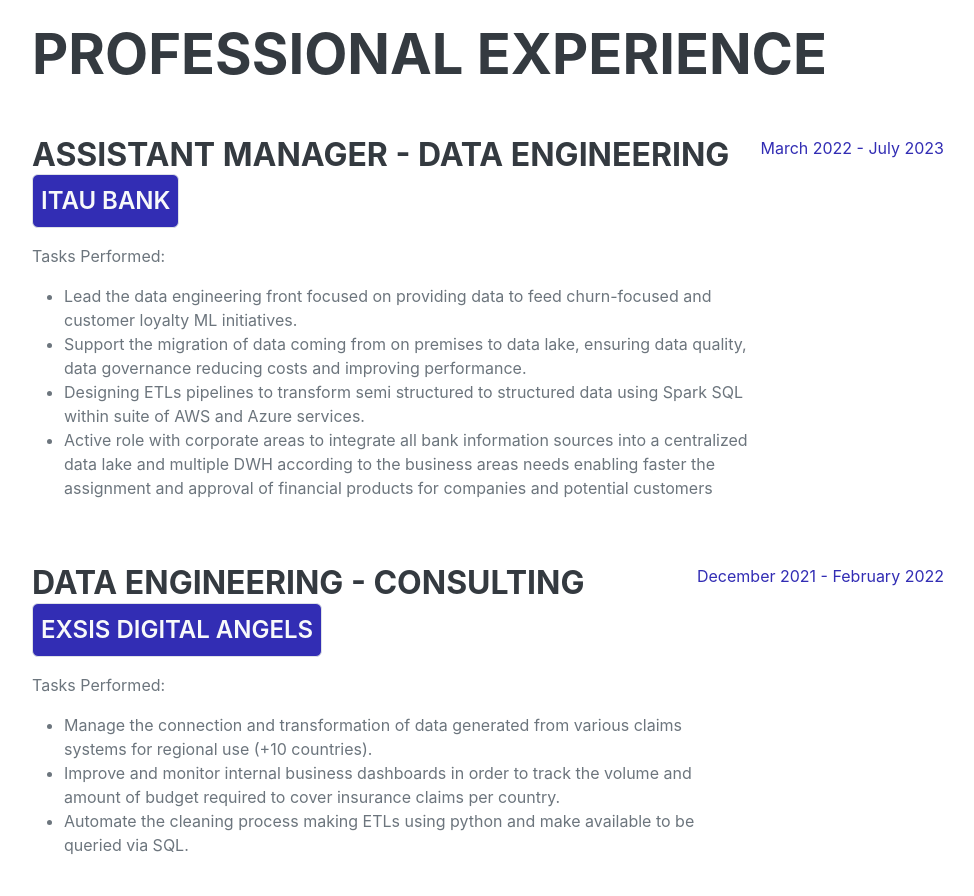
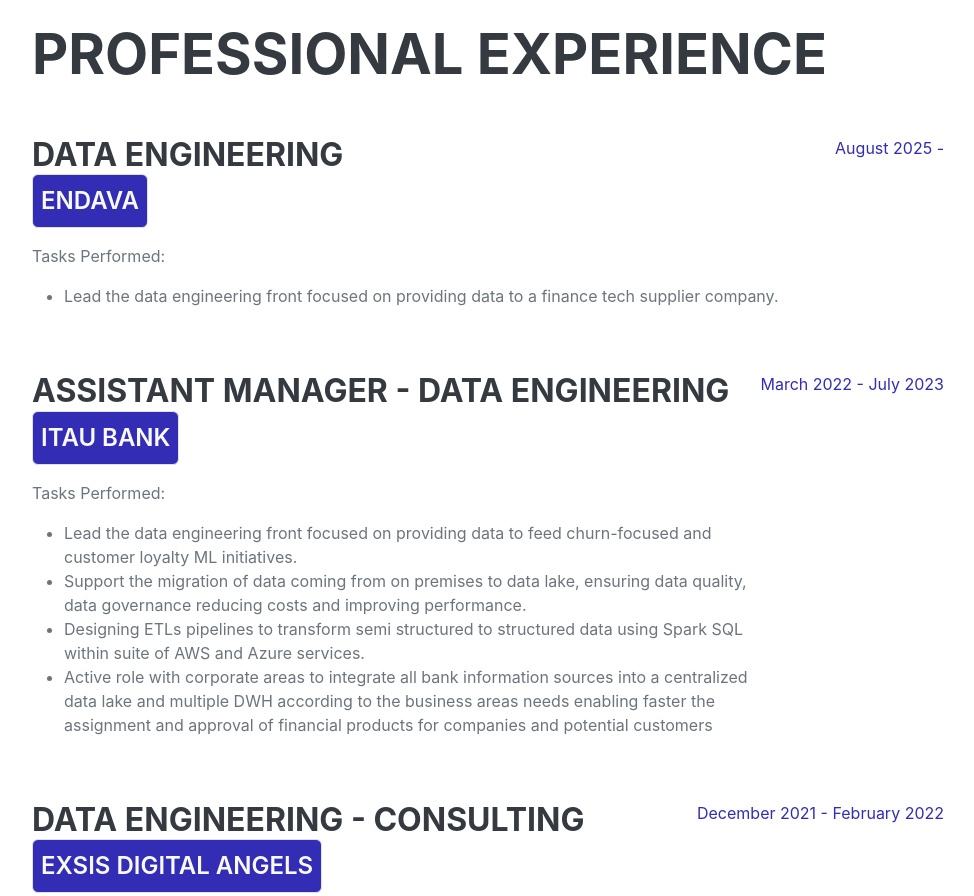
Before and after one commit to diegoecon-ai/diegoecon-ai.github.io, a plain HTML site: page index.html in a window 1280 px wide. Shown: the part 900-1796 px from the top of the page, without its empty margins (288-1262 px from the left). Drawn offline with nearby package versions, Linux system fonts and the light colour scheme; a web font is replaced by a local one.

Commit message:
new experience 2025

```diff
--- a/index.html
+++ b/index.html
@@ -72,6 +72,16 @@
                     <h2 class="mb-5">Professional Experience</h2>
                     <div class="d-flex flex-column flex-md-row justify-content-between mb-5">
                         <div class="flex-grow-1">
+                            <h3 class="mb-0">Data Engineering </h3>
+                            <a href="https://www.endava.com/"><div class="subheading mb-3 d-inline-block border p-2 rounded bg-primary text-light">Endava</div></a>
+                            <div><p>Tasks Performed:</p><ul>
+                              <li>Lead the data engineering front focused on providing data to a finance tech supplier company.</li>
+                        </ul></div>
+                        </div>
+                        <div class="flex-shrink-0"><span class="text-primary">August 2025 - </span></div>
+                    </div>
+                    <div class="d-flex flex-column flex-md-row justify-content-between mb-5">
+                        <div class="flex-grow-1">
                             <h3 class="mb-0">Assistant Manager - Data Engineering </h3>
                             <a href="https://banco.itau.co/"><div class="subheading mb-3 d-inline-block border p-2 rounded bg-primary text-light">Itau Bank</div></a>
                             <div><p>Tasks Performed:</p><ul>
@@ -134,7 +144,7 @@
                             <h3 class="mb-0">Universidad de los Andes - Colombia</h3>
                             <div class="subheading mb-3">Master's Degree <h4>Software Engineering</h4></div>
                         </div>
-                        <div class="flex-shrink-0"><span class="text-primary">2025 -</span></div>
+                        <div class="flex-shrink-0"><span class="text-primary">August 2025 - October 2027</span></div>
                     </div>
                     <div class="d-flex flex-column flex-md-row justify-content-between">
                         <div class="flex-grow-1">
```
